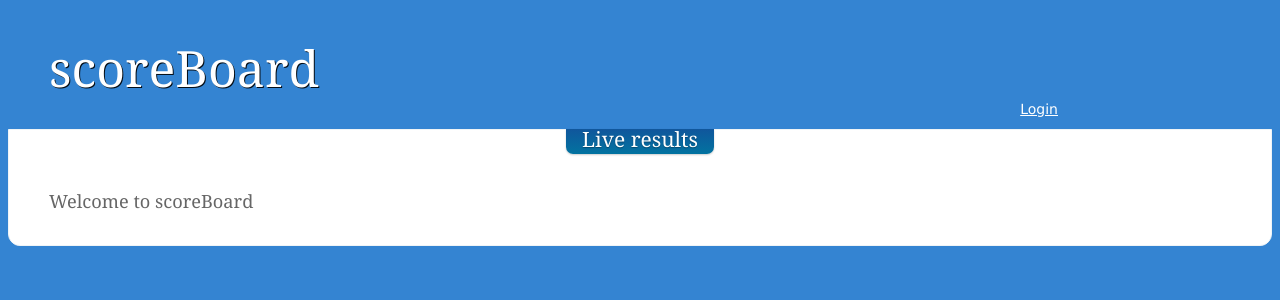
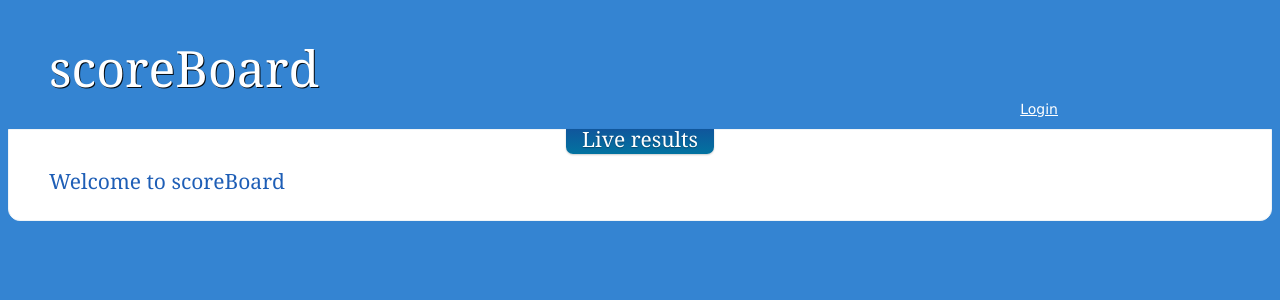
Before and after one commit to xlcteam/scoreBoard, a Django app: template scoreboard/templates/index.html in a window 1280 px wide. Shown: the top 300 px of the page. Run offline with Django 3.2, Linux system fonts and the light colour scheme; the template is opened without the code that fills it, so the values that code supplies are empty; parts of the project's set-up code (start-up, migrations or seed data) failed here and were passed over; some libraries are stand-ins or nearby versions.

Commit message:
small css update

```diff
--- a/scoreboard/static/css/screen.css
+++ b/scoreboard/static/css/screen.css
@@ -43,7 +43,7 @@ a { color: #006aeb; padding: 3px 1px; }
 #banner h1 { color: white; font-size: 50px; line-height: 121px; margin: 0; padding-left: 40px; text-shadow: 1px 1px 0 rgba(0, 0, 0, .9); }
 
 #content { background: white; border: 1px solid #eff4f7; border-radius: 0 0 12px 12px; padding: 10px 40px; min-height: 50px; }
-#content > h2 { font-size: 130%; color: #666; clear: both; padding: 1.2em 0; margin: 0; }
+#content > h2 { font-size: 130%; color: #666; clear: both; padding: 0 0 0.7em 0; margin: 0; }
 
 h2 span { color: #87A7D5; }
 h2 a { text-decoration: none; background: transparent; }
--- a/scoreboard/templates/index.html
+++ b/scoreboard/templates/index.html
@@ -1,7 +1,7 @@
 {% extends "@layout.html" %}
 {% block content %}
 
-<h2>Welcome to scoreBoard</h2>
+<h1>Welcome to scoreBoard</h1>
 {% if user.is_authenticated %}
 <h2>Events registered with scoreBoard</h2>
     {% include "events.html" %}
```
